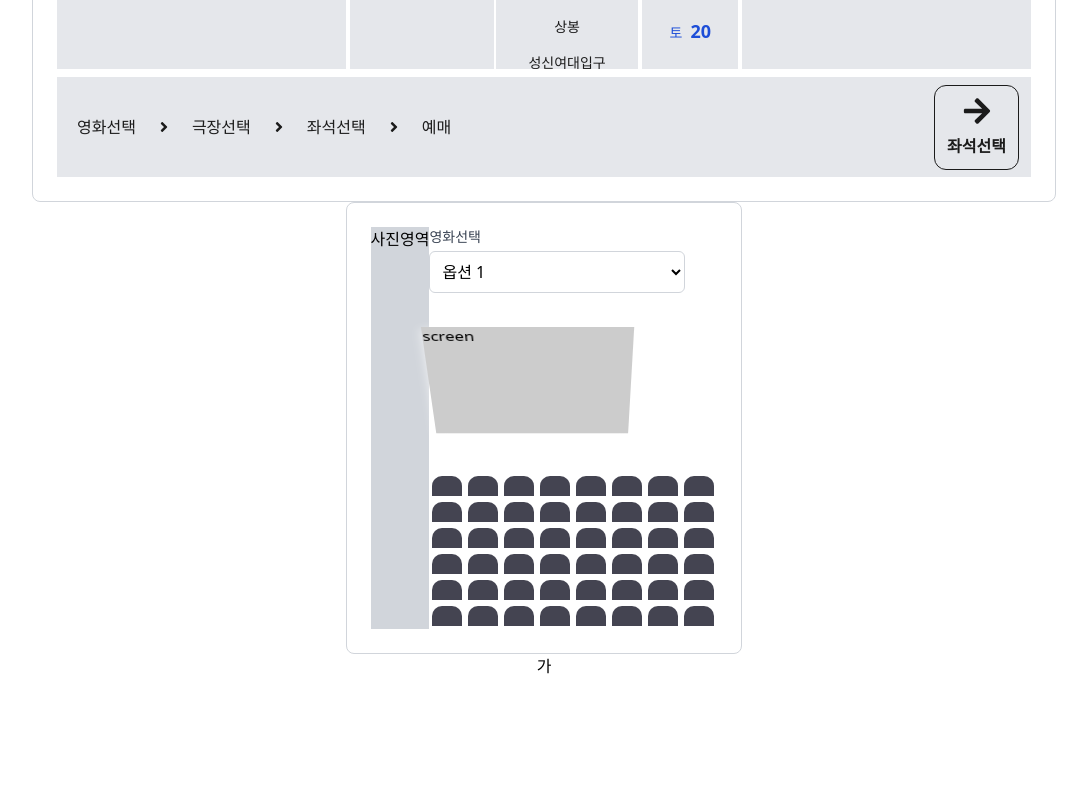
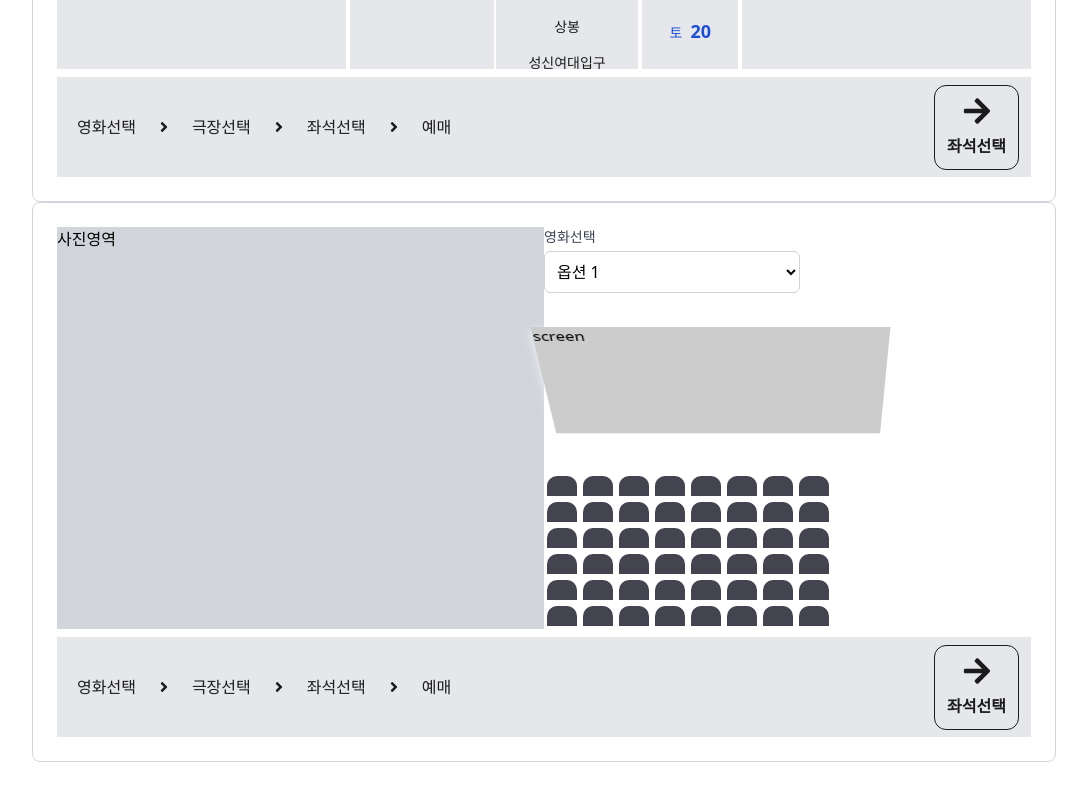
Before and after one commit to frontend-study-project/react-app-cinebooking, a React (Vite) app: page /booking in a window 1280 px wide. Shown: the part 536-1336 px from the top of the page, without its empty margins (96-1183 px from the left). Before the commit the page ends 1254 px from the top, so only its background shows below. Built offline with nearby package versions, Linux system fonts and the light colour scheme.

Commit message:
feat: SelectArea 컴포넌트로 추가 및 전체박스 w-full추가료완

```diff
--- a/src/components/Book/SeatSelector.tsx
+++ b/src/components/Book/SeatSelector.tsx
@@ -1,5 +1,6 @@
 import Box from "../UI/Box";
 import '../../style/SeatSelector.css'
+import SelectArea from "./SelectArea";
 
 const SeatSelector = () => {
   return (
@@ -88,7 +89,8 @@ const SeatSelector = () => {
             </div>
           </div>
         </div>
-      </Box>가
+        <SelectArea />
+      </Box>
     </>
   )
 }
--- a/src/components/UI/Box.tsx
+++ b/src/components/UI/Box.tsx
@@ -3,7 +3,7 @@ type Props = {
 }
 const Box = (props: Props) => {
   return (
-    <div className="mx-auto max-w-screen-lg p-6 border border-gray-300 rounded-lg cursor-default">
+    <div className="mx-auto max-w-screen-lg w-full p-6 border border-gray-300 rounded-lg cursor-default">
       {props.children}
     </div>
   )
```
